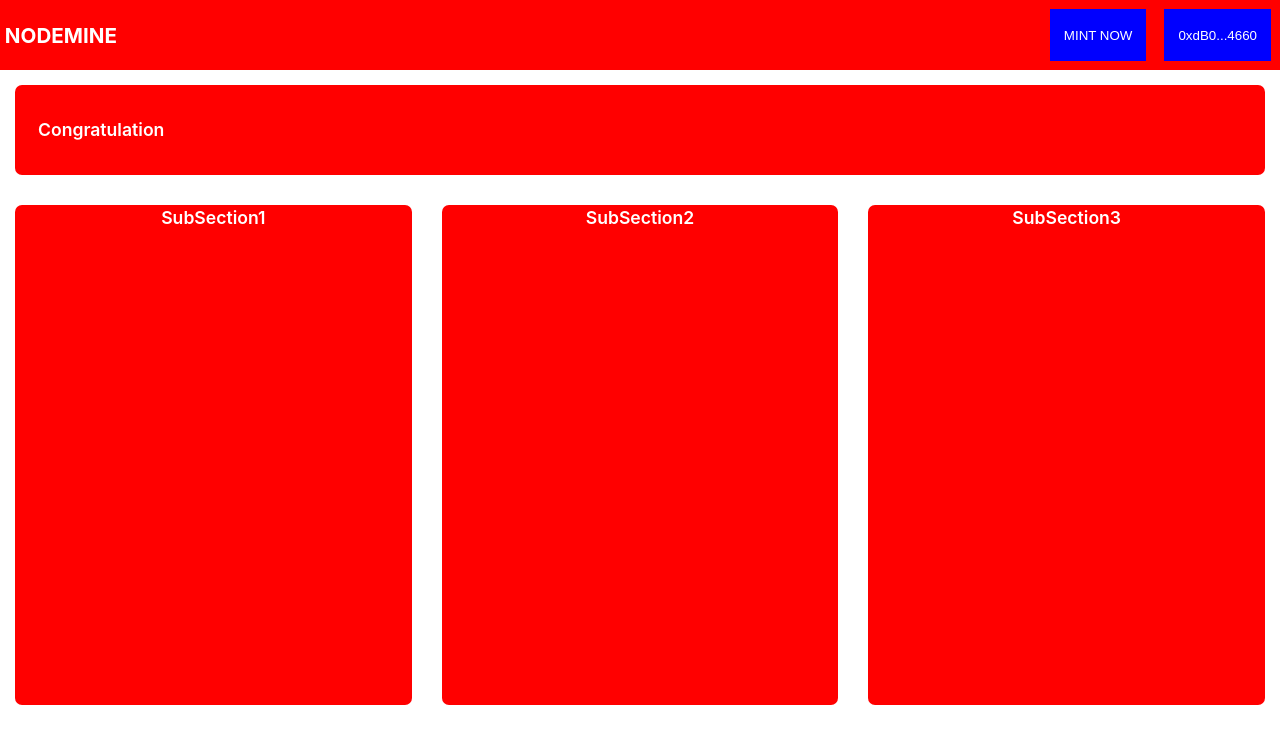
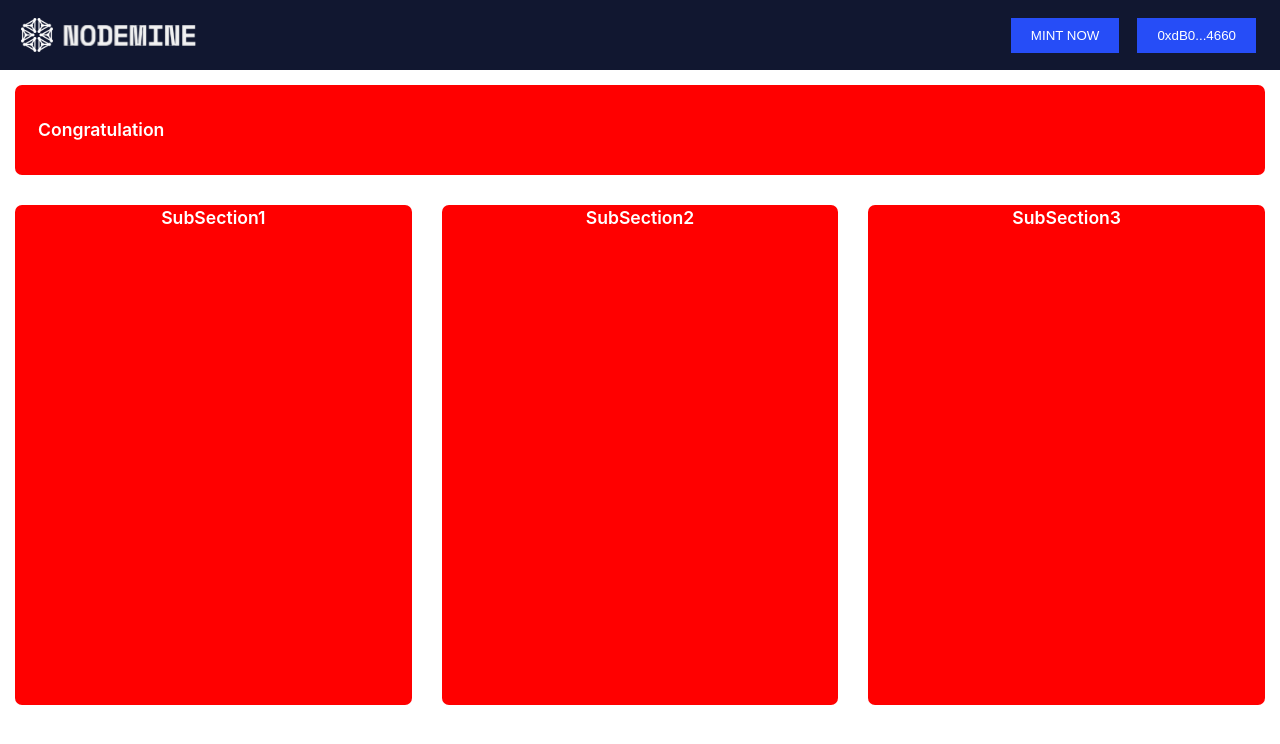
Before and after one commit to mhkhansahab/mine-app, a React (Create React App) app: page /home in a window 1280 px wide. Shown: the top 744 px of the page. Built offline with nearby package versions, Linux system fonts and the light colour scheme.

Commit message:
navbar design

```diff
--- a/src/pages/Home/components/Navbar/index.tsx
+++ b/src/pages/Home/components/Navbar/index.tsx
@@ -1,28 +1,44 @@
+/* eslint-disable jsx-a11y/alt-text */
 import { FC } from "react";
 import { styled } from "@mui/material/styles";
+import LogoName from "../../../../assets/LogoName.svg";
+import LogoIcon from "../../../../assets/LogoIcon.svg";
 
 const Container = styled("div")(({ theme }) => ({
   width: "100%",
   height: "70px",
-  backgroundColor: "red",
+  backgroundColor: theme.palette.primary.main,
   display: "flex",
-  alignButtons: "center",
+  alignItems: "center",
 }));
 
 const Button = styled("button")(({ theme }) => ({
   width: "fit-cotent",
-  backgroundColor: "blue",
-  padding: "7px 14px",
+  backgroundColor: theme.palette.primary.light,
+  padding: "10px 20px",
   margin: "9px",
   color: "white",
   border: "none",
+  cursor: "pointer",
 }));
 
 const Navbar: FC = () => {
   return (
     <Container>
-      <h3>&nbsp;NODEMINE</h3>
-      <div style={{ marginLeft: "auto", display: "flex" }}>
+      <div
+        style={{
+          height: "fit-content",
+          display: "flex",
+          alignItems: "center",
+          paddingLeft: "20px",
+        }}
+      >
+        <img src={LogoIcon} /> &nbsp;
+        <img src={LogoName} />
+      </div>
+      <div
+        style={{ marginLeft: "auto", display: "flex", paddingRight: "15px" }}
+      >
         <Button>MINT NOW</Button>
         <Button>0xdB0...4660</Button>
       </div>
--- a/src/theme/index.tsx
+++ b/src/theme/index.tsx
@@ -39,7 +39,8 @@ const getDesignTokens = (mode: PaletteMode): ThemeOptions => ({
       ? {
           // palette values for light mode
           primary: {
-            main: "#000",
+            main: "#111730",
+            light: "#264DF7",
           },
           background: {
             default: "#fff",
@@ -53,7 +54,8 @@ const getDesignTokens = (mode: PaletteMode): ThemeOptions => ({
       : {
           // palette values for dark mode
           primary: {
-            main: "#fff",
+            main: "#111730",
+            light: "#264DF7",
           },
           background: {
             default: "#000",
```
Also changed, not shown: src/assets/LogoIcon.svg (added), src/assets/LogoName.svg (added).
